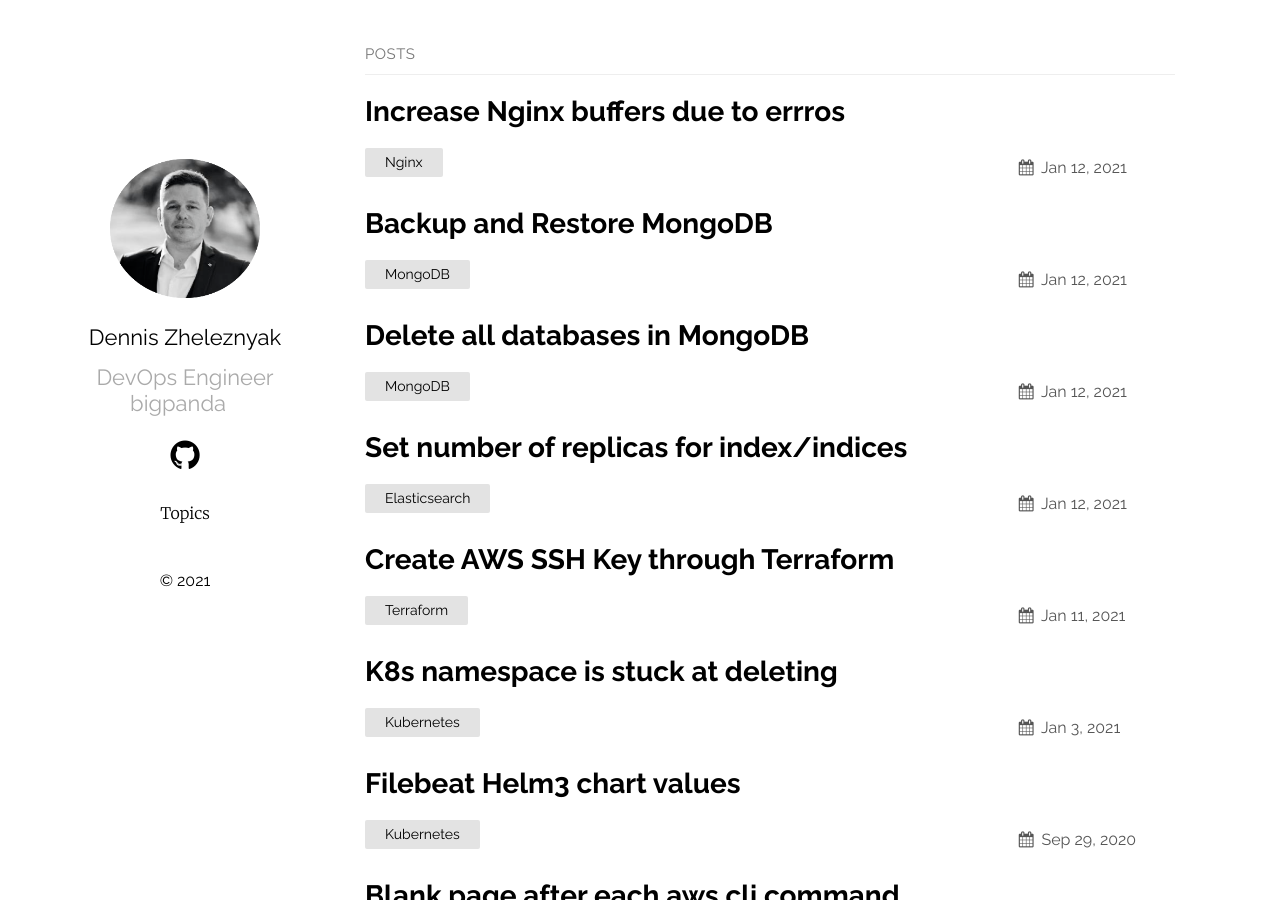
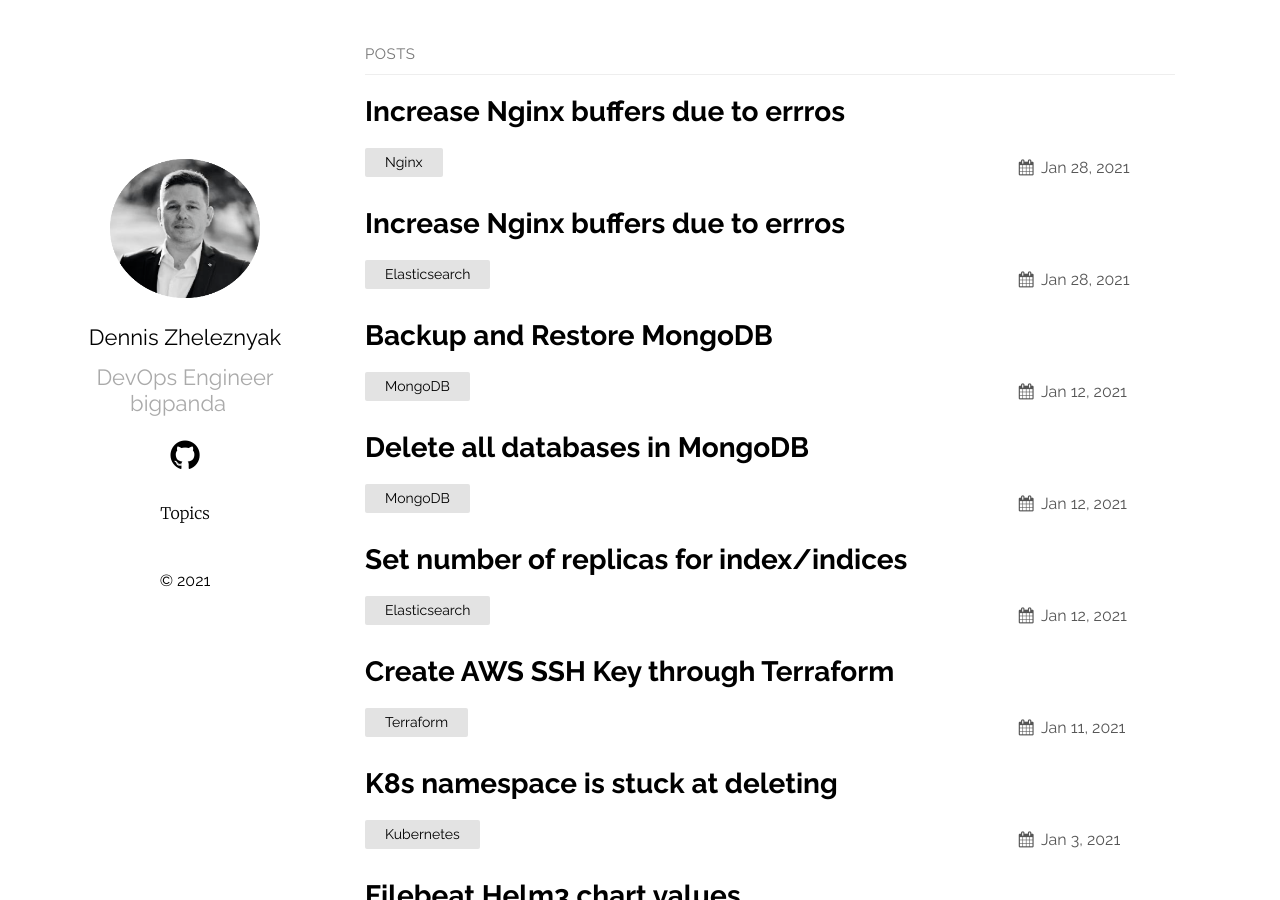
Before and after one commit to denzhel/denzhel.github.io, a Jekyll site: the page built from index.md, in a window 1280 px wide and 900 px high. Built offline with Jekyll 4.4.1, drawn with Linux system fonts in a browser that asks for light colours; part of the change alters nothing that is shown.

Commit message:
elasticsearch disk usage

````diff
--- /dev/null
+++ b/_posts/2021-01-28-elasticsearch-disk-usage.md
@@ -0,0 +1,22 @@
+---
+layout: post
+title: Increase Nginx buffers due to errros
+date:   2021-01-28
+categories: Elasticsearch
+---
+If you want to query your elasticsearch cluser for disk usage, use this:
+```bash
+curl -XGET "http://localhost:9200/_cat/allocation?v&pretty"
+```
+
+Output:
+```bash
+shards disk.indices disk.used disk.avail disk.total disk.percent host          ip            node
+  3213      460.2gb   584.9gb      1.3tb      1.9tb           29 1.1.1.1       1.1.1.1       host1.example.com
+  3213      479.5gb   599.3gb      1.3tb      1.9tb           29 1.1.1.2       1.1.1.2       host2.example.com
+  3214        455gb   577.5gb      1.4tb      1.9tb           28 1.1.1.3       1.1.1.3       host3.example.com
+  3214        465gb   585.6gb      1.3tb      1.9tb           29 1.1.1.4       1.1.1.4       host4.example.com
+  3213      468.6gb   592.8gb      1.3tb      1.9tb           29 1.1.1.5       1.1.1.5       host5.example.com
+  3213      461.9gb   582.4gb      1.3tb      1.9tb           28 1.1.1.6       1.1.1.6       host6.example.com
+  3214      447.9gb   568.9gb      1.4tb      1.9tb           28 1.1.1.7       1.1.1.7       host7.example.com
+```
--- a/_posts/2021-01-28-nginx-buffers.md
+++ b/_posts/2021-01-28-nginx-buffers.md
@@ -1,7 +1,7 @@
 ---
 layout: post
 title: Increase Nginx buffers due to errros
-date:   2021-01-12
+date:   2021-01-28
 categories: Nginx
 ---
 If you're getting the following error in your nginx logs:
````
